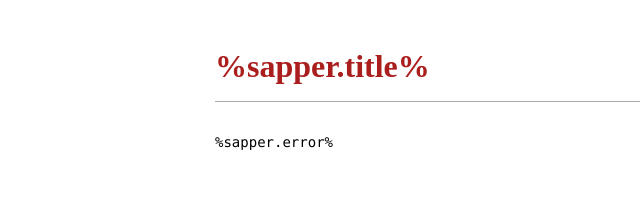
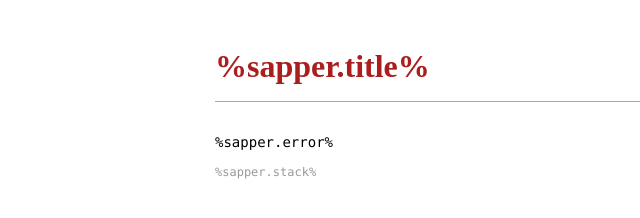
Before and after one commit to sveltejs/hn.svelte.technology, a website: page templates/5xx.html in a window 1280 px wide. Shown: the full height of the page, 41-681 px from the left. Drawn offline with Linux system fonts and the light colour scheme.

Commit message:
improve 5xx page

```diff
--- a/templates/5xx.html
+++ b/templates/5xx.html
@@ -32,10 +32,16 @@
 			overflow-x: auto;
 			white-space: pre-wrap;
 		}
+
+		.stack {
+			font-size: 12px;
+			color: #999;
+		}
 	</style>
 </head>
 <body>
 	<h1>%sapper.title%</h1>
 	<pre>%sapper.error%</pre>
+	<pre class='stack'>%sapper.stack%</pre>
 </body>
 </html>
```
